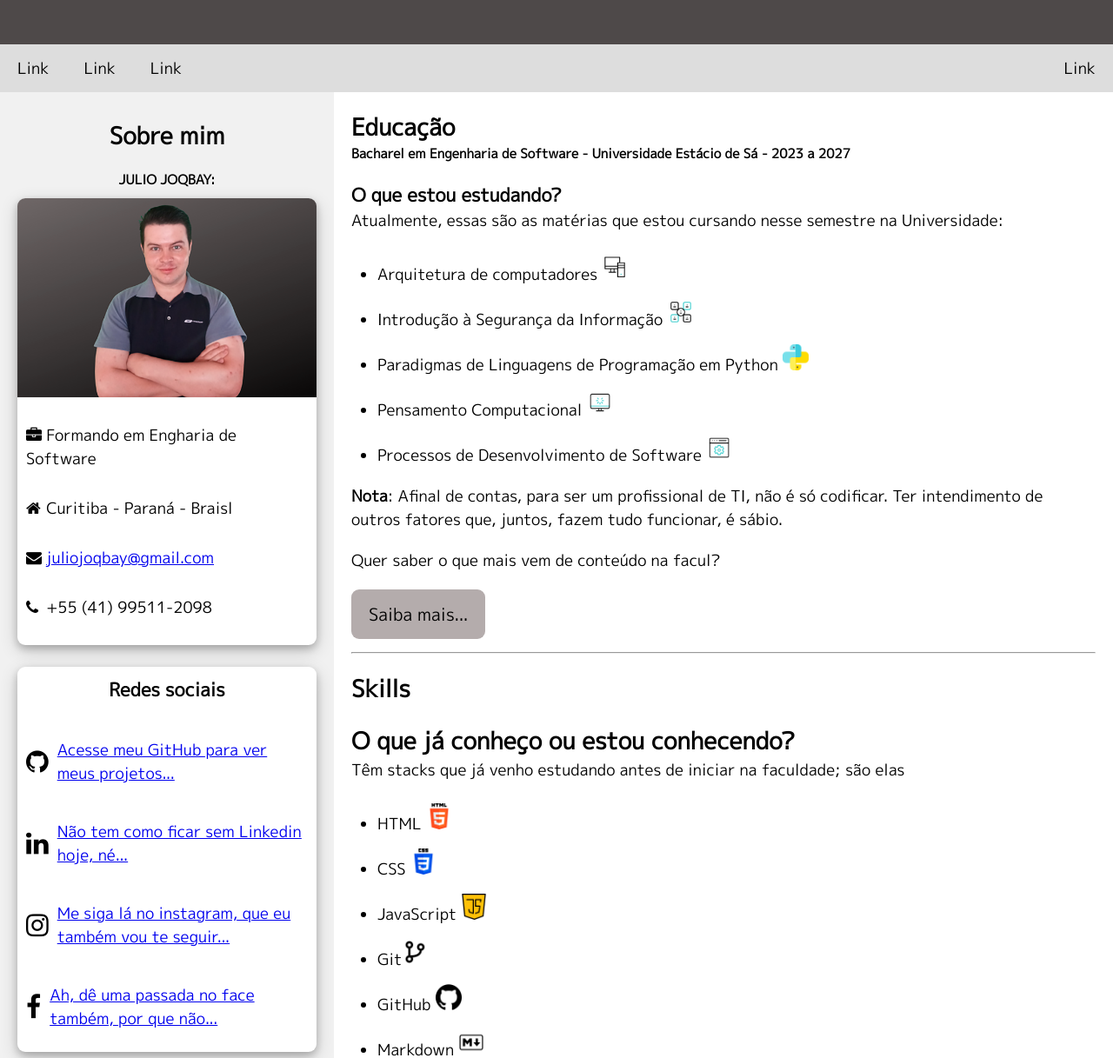
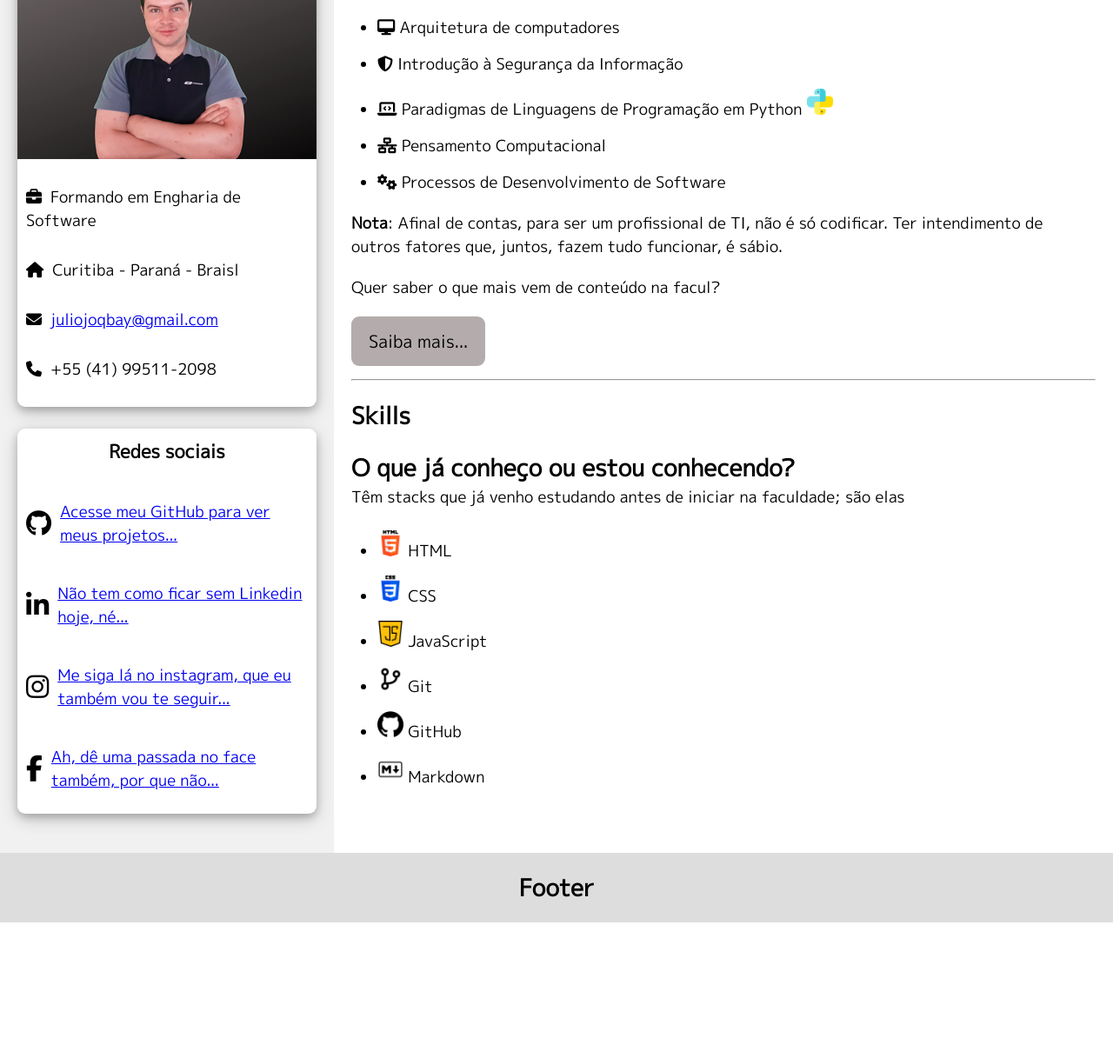
Before and after one commit to juliojoqbay/myresume, a plain HTML site: page index.html in a window 1280 px wide. Shown: the part 223-1440 px from the top of the page at 87% size. After the commit the page ends 1284 px from the top, so only its background shows below. Drawn offline with Linux system fonts and the light colour scheme.

Commit message:
modified main structure

```diff
--- a/index.html
+++ b/index.html
@@ -7,19 +7,20 @@
     <meta name="viewport" content="width=device-width, initial-scale=1.0">
     <title>JULIO JOQBAY</title>
     <link rel='stylesheet' href='https://fonts.googleapis.com/css?family=Roboto'>
-    <link rel="stylesheet" href="https://cdnjs.cloudflare.com/ajax/libs/font-awesome/4.7.0/css/font-awesome.min.css">
+    <!-- <link rel="stylesheet" href="https://cdnjs.cloudflare.com/ajax/libs/font-awesome/4.7.0/css/font-awesome.min.css"> -->
     <link rel="stylesheet" href="style.css" />
     <link rel="preconnect" href="https://fonts.googleapis.com">
     <link rel="preconnect" href="https://fonts.gstatic.com" crossorigin>
     <link href="https://fonts.googleapis.com/css2?family=M+PLUS+1p:wght@100;300;400&display=swap" rel="stylesheet">
+    <script src="https://kit.fontawesome.com/6164c72bce.js" crossorigin="anonymous" defer></script>
 </head>
 
 <body>
-    <header>
+    <!-- <header>
         <h1>JULIO JOQBAY</h1>
         <p>Engenheiro de Software</p>
         <span>em formação</span>
-    </header>
+    </header> -->
 
     <div class="navbar">
         <a href="#">Link</a>
@@ -43,10 +44,10 @@
                     </div>
                 </div>
                 <div class="text-card">
-                    <p><i class="fa fa-briefcase fa-fw"></i>Formando em Engharia de Software</p>
-                    <p><i class="fa fa-home fa-fw"></i>Curitiba - Paraná - Braisl</p>
-                    <p><i class="fa fa-envelope fa-fw"></i><a href="mailto:juliojoqbay@gmail.com">juliojoqbay@gmail.com</a></p>
-                    <p><i class="fa fa-phone fa-fw"></i>+55 (41) 99511-2098</p>
+                    <p><i class="fa-sharp fa-solid fa-briefcase"></i>Formando em Engharia de Software</p>
+                    <p><i class="fa-sharp fa-solid fa-house"></i></i>Curitiba - Paraná - Braisl</p>
+                    <p><i class="fa-sharp fa-solid fa-envelope"></i><a href="mailto:juliojoqbay@gmail.com">juliojoqbay@gmail.com</a></p>
+                    <p><i class="fa-sharp fa-solid fa-phone"></i>+55 (41) 99511-2098</p>
                 </div>
             </div> <!-- end information-card -->
 
@@ -83,11 +84,11 @@
                 <h3>O que estou estudando?</h3>
                 <p>Atualmente, essas são as matérias que estou cursando nesse semestre na Universidade:</p>
                 <ul>
-                    <li>Arquitetura de computadores <img class="animated-icon" src="/images/computer.gif"></li>
-                    <li>Introdução à Segurança da Informação <img class="animated-icon" src="/images/information.gif"></li>
-                    <li>Paradigmas de Linguagens de Programação em Python <img class="animated-icon python" src="/images/python.png"></li>
-                    <li>Pensamento Computacional <img class="animated-icon" src="/images/mindset-computation.gif"></li>
-                    <li>Processos de Desenvolvimento de Software <img class="animated-icon" src="/images/software-development.gif"></li>
+                    <li><i class="fa-sharp fa-solid fa-desktop"></i> <span>Arquitetura de computadores</span></li>
+                    <li><i class="fa-sharp fa-solid fa-shield-halved"></i> <span>Introdução à Segurança da Informação</span></li>
+                    <li><i class="fa-sharp fa-solid fa-laptop-code"></i> <span>Paradigmas de Linguagens de Programação em Python</span> <img class="animated-icon python" src="/images/python.png"></li>
+                    <li><i class="fa-sharp fa-solid fa-network-wired"></i> <span>Pensamento Computacional</span></li>
+                    <li><i class="fa-sharp fa-solid fa-gears"></i> <span>Processos de Desenvolvimento de Software</span></li>
                 </ul>
                 <p><strong>Nota</strong>: Afinal de contas, para ser um profissional de TI, não é só codificar. Ter intendimento de outros fatores que, juntos, fazem tudo funcionar, é sábio.</p>
                 <div class="more-information">
@@ -101,12 +102,12 @@
                 <h2>O que já conheço ou estou conhecendo?</h2>
                 <p>Têm stacks que já venho estudando antes de iniciar na faculdade; são elas</p>
                 <ul>
-                    <li>HTML <img class="animated-icon" src="/images/html-5.png"></li>
-                    <li>CSS <img class="animated-icon" src="/images/css-3.png"></li>
-                    <li>JavaScript <img class="animated-icon" src="/images/script-java.png"></li>
-                    <li>Git<img class="animated-icon" src="/images/git.png"></li>
-                    <li>GitHub <img class="animated-icon" src="/images/github.png"></li>
-                    <li>Markdown <img class="animated-icon" src="/images/markdown.png"></li>
+                    <li class="stacks"><img class="animated-icon" src="/images/html-5.png"> <span>HTML</span></li>
+                    <li class="stacks"><img class="animated-icon" src="/images/css-3.png"> <span>CSS</span></li>
+                    <li class="stacks"><img class="animated-icon" src="/images/script-java.png"> <span>JavaScript</span></li>
+                    <li class="stacks"><img class="animated-icon" src="/images/git.png"> <span>Git</span></li>
+                    <li class="stacks"><img class="animated-icon" src="/images/github.png"> <span>GitHub</span></li>
+                    <li class="stacks"><img class="animated-icon" src="/images/markdown.png"> <span>Markdown</span></li>
                 </ul>
             </div>
         </main> <!-- start imain -->
```
